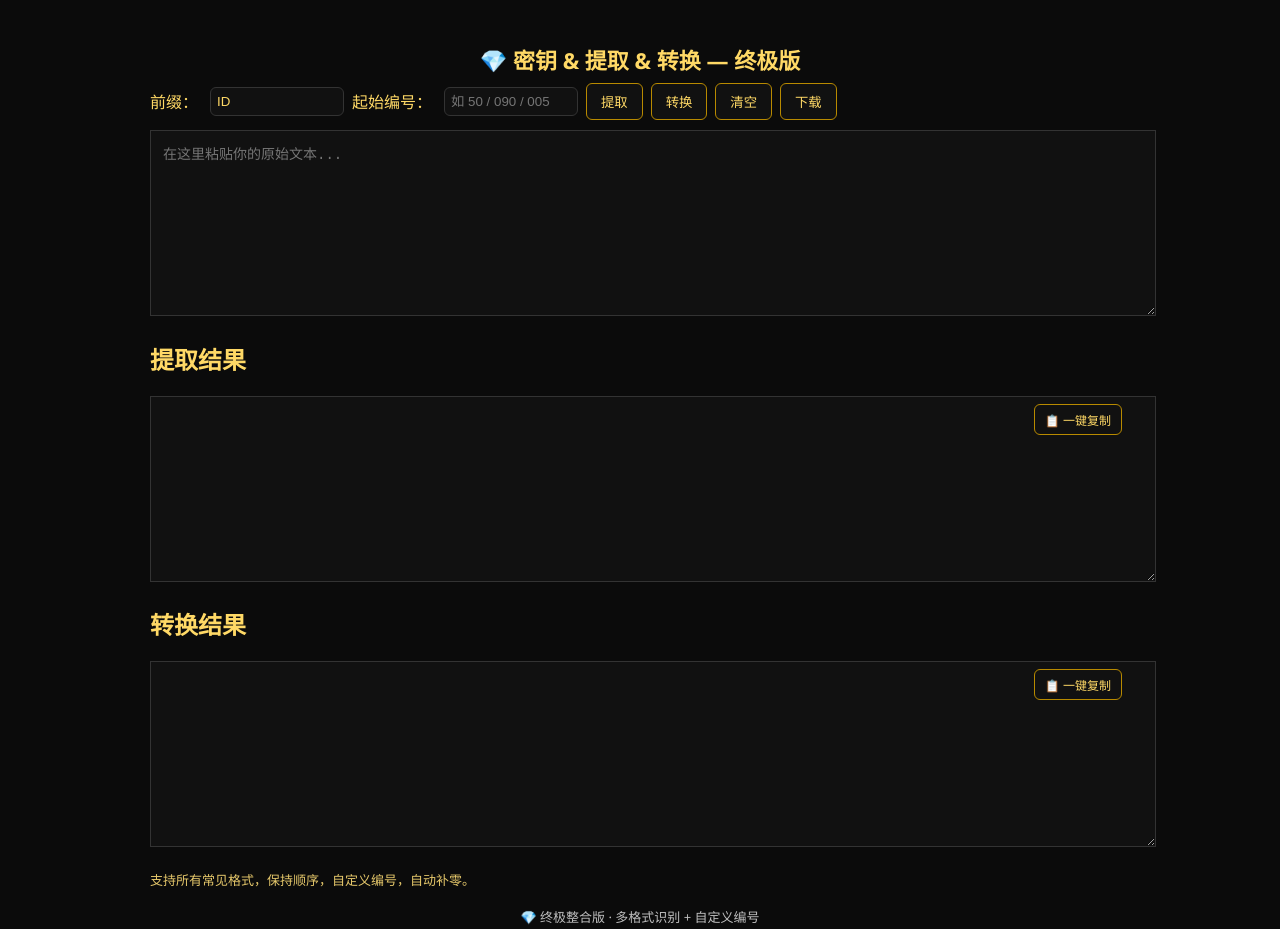
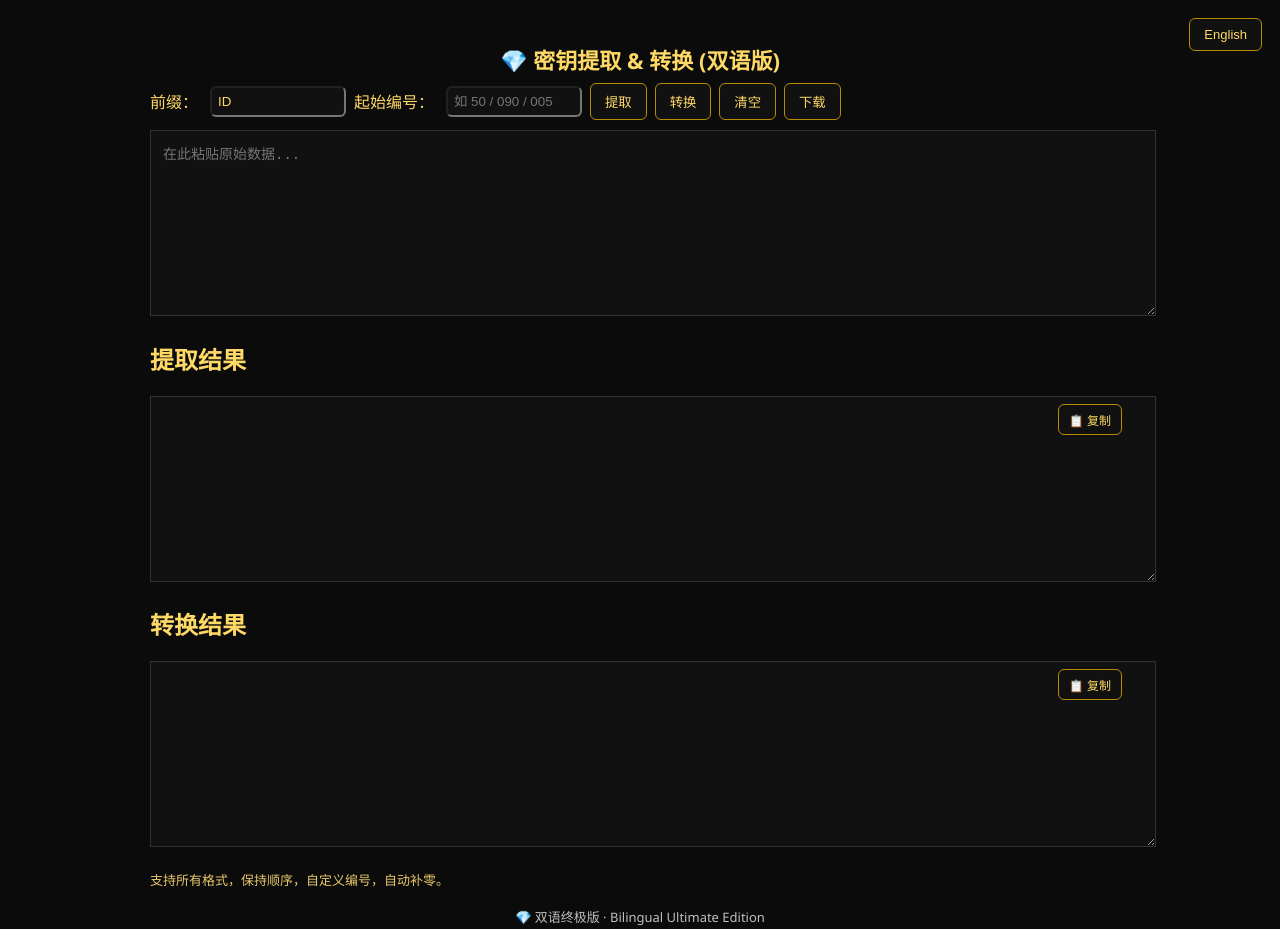
Before and after one commit to skmcgm-lab/idtools, a plain HTML site: page idtools/index.html in a window 1280 px wide. Drawn offline with Linux system fonts and the light colour scheme.

Commit message:
Update index.html

```diff
--- a/idtools/index.html
+++ b/idtools/index.html
@@ -3,9 +3,9 @@
 <head>
 <meta charset="utf-8" />
 <meta name="viewport" content="width=device-width,initial-scale=1" />
-<title>💎 密钥 & 提取 & 转换 — 终极整合版（保持顺序 + 全格式支持）</title>
+<title>💎 密钥提取 & 转换 · Key Extract & Convert — 双语版</title>
 <style>
-  body { background:#0b0b0b; color:#ffd966; font-family: "Segoe UI", Tahoma, Geneva, Verdana, sans-serif; padding:20px; }
+  body { background:#0b0b0b; color:#ffd966; font-family:"Segoe UI",Tahoma,Geneva,Verdana,sans-serif; padding:20px; transition:0.3s; }
   h1 { text-align:center; margin-bottom:8px; font-size:22px; }
   .container{max-width:980px;margin:0 auto;}
   .controls{display:flex;gap:8px;flex-wrap:wrap;margin-bottom:10px;align-items:center;}
@@ -15,52 +15,125 @@
   .copy-btn{position:absolute;right:8px;top:8px;padding:6px 10px;font-size:12px}
   .result-wrap{position:relative;margin-bottom:18px;}
   label{margin-right:4px;}
-  .prefix-input{width:120px;padding:6px;background:#111;border:1px solid #333;color:#ffd966;border-radius:6px;}
+  .prefix-input{width:120px;padding:6px;background:#111;border:1px solid:#333;color:#ffd966;border-radius:6px;}
   footer{margin-top:18px;font-size:13px;color:#bfbfbf;text-align:center;}
   .note{font-size:13px;color:#e6c86b}
+  .lang-btn{position:fixed;top:18px;right:18px;padding:8px 14px;font-size:13px;border-radius:6px;background:#111;border:1px solid #b88a00;cursor:pointer;color:#ffd966;}
+  .lang-btn:hover{background:#b88a00;color:#0b0b0b;}
 </style>
 </head>
 <body>
+
+<button id="langBtn" class="lang-btn">English</button>
+
 <div class="container">
-  <h1>💎 密钥 & 提取 & 转换 — 终极版</h1>
+  <h1 id="title">💎 密钥提取 & 转换 (双语版)</h1>
 
   <div class="controls">
-    <label for="prefix">前缀：</label>
+    <label for="prefix" id="labelPrefix">前缀：</label>
     <input id="prefix" class="prefix-input" value="ID" />
 
-    <label for="startNum">起始编号：</label>
+    <label for="startNum" id="labelStart">起始编号：</label>
     <input id="startNum" class="prefix-input" placeholder="如 50 / 090 / 005" />
 
-    <button class="btn" onclick="extract()">提取</button>
-    <button class="btn" onclick="convert()">转换</button>
-    <button class="btn" onclick="clearAll()">清空</button>
-    <button class="btn" onclick="downloadResult()">下载</button>
+    <button class="btn" id="btnExtract" onclick="extract()">提取</button>
+    <button class="btn" id="btnConvert" onclick="convert()">转换</button>
+    <button class="btn" id="btnClear" onclick="clearAll()">清空</button>
+    <button class="btn" id="btnDownload" onclick="downloadResult()">下载</button>
   </div>
 
-  <textarea id="inputText" placeholder="在这里粘贴你的原始文本..."></textarea>
+  <textarea id="inputText" placeholder="在此粘贴原始数据..."></textarea>
 
-  <h2>提取结果</h2>
+  <h2 id="exTitle">提取结果</h2>
   <div class="result-wrap">
-    <button class="btn copy-btn" onclick="copyResult('extracted')">📋 一键复制</button>
+    <button class="btn copy-btn" id="btnCopyExtract" onclick="copyResult('extracted')">📋 复制</button>
     <textarea id="extracted" readonly></textarea>
   </div>
 
-  <h2>转换结果</h2>
+  <h2 id="cvTitle">转换结果</h2>
   <div class="result-wrap">
-    <button class="btn copy-btn" onclick="copyResult('converted')">📋 一键复制</button>
+    <button class="btn copy-btn" id="btnCopyConvert" onclick="copyResult('converted')">📋 复制</button>
     <textarea id="converted" readonly></textarea>
   </div>
 
-  <p class="note">支持所有常见格式，保持顺序，自定义编号，自动补零。</p>
-
-  <footer>💎 终极整合版 · 多格式识别 + 自定义编号</footer>
+  <p class="note" id="note">支持所有格式，保持顺序，自定义编号，自动补零。</p>
+  <footer id="footer">💎 双语终极版 · Bilingual Ultimate Edition</footer>
 </div>
 
 <script>
+// -------------------- 多语言字典 --------------------
+const lang = {
+  zh: {
+    title: "💎 密钥提取 & 转换 (双语版)",
+    prefix: "前缀：",
+    start: "起始编号：",
+    extract: "提取",
+    convert: "转换",
+    clear: "清空",
+    download: "下载",
+    placeholder: "在此粘贴原始数据...",
+    exTitle: "提取结果",
+    cvTitle: "转换结果",
+    copy: "📋 复制",
+    note: "支持所有格式，保持顺序，自定义编号，自动补零。",
+    copied: "已复制！",
+    noData: "请先提取数据！",
+    noDownload: "没有内容可下载！",
+    footer: "💎 双语终极版 · Bilingual Ultimate Edition",
+    langBtn: "English"
+  },
+  en: {
+    title: "💎 Key Extract & Convert (Bilingual Version)",
+    prefix: "Prefix:",
+    start: "Start No.:",
+    extract: "Extract",
+    convert: "Convert",
+    clear: "Clear",
+    download: "Download",
+    placeholder: "Paste your raw data here...",
+    exTitle: "Extracted Result",
+    cvTitle: "Converted Result",
+    copy: "📋 Copy",
+    note: "Supports all formats, keeps order, custom numbering, auto zero-padding.",
+    copied: "Copied!",
+    noData: "Please extract data first!",
+    noDownload: "No content to download!",
+    footer: "💎 Bilingual Ultimate Edition",
+    langBtn: "中文"
+  }
+};
+
+let currentLang = "zh";
+
+// -------------------- 切换语言 --------------------
+document.getElementById("langBtn").onclick = () => {
+  currentLang = currentLang === "zh" ? "en" : "zh";
+  applyLang();
+};
+
+function applyLang() {
+  const L = lang[currentLang];
+  document.getElementById("title").innerText = L.title;
+  document.getElementById("labelPrefix").innerText = L.prefix;
+  document.getElementById("labelStart").innerText = L.start;
+  document.getElementById("btnExtract").innerText = L.extract;
+  document.getElementById("btnConvert").innerText = L.convert;
+  document.getElementById("btnClear").innerText = L.clear;
+  document.getElementById("btnDownload").innerText = L.download;
+  document.getElementById("inputText").placeholder = L.placeholder;
+  document.getElementById("exTitle").innerText = L.exTitle;
+  document.getElementById("cvTitle").innerText = L.cvTitle;
+  document.getElementById("btnCopyExtract").innerText = L.copy;
+  document.getElementById("btnCopyConvert").innerText = L.copy;
+  document.getElementById("note").innerText = L.note;
+  document.getElementById("footer").innerText = L.footer;
+  document.getElementById("langBtn").innerText = L.langBtn;
+}
+
+// -------------------- 以下原逻辑保持不变 --------------------
 function extract() {
   const raw = document.getElementById('inputText').value || '';
   const text = raw.replace(/\r/g,'').replace(/\\n/g,'\n');
-
   const patterns = [
     /ID\s*:\s*(\S+)[\r\n]+Pass:\s*(\S+)/g,
     /^\s*(\d+-\d+)\s+(\S+)/gm,
@@ -95,18 +168,16 @@ function extract() {
   document.getElementById('converted').value = '';
 }
 
-// 🔥 终极自定义编号版本
 function convert() {
   const extracted = document.getElementById('extracted').value.trim();
   if (!extracted) {
-    alert('请先提取数据！');
+    alert(lang[currentLang].noData);
     return;
   }
 
   const lines = extracted.split(/\n+/);
   const prefix = document.getElementById('prefix').value || 'ID';
   let startNumRaw = document.getElementById('startNum').value.trim();
-
   let useCustomStart = startNumRaw !== '';
   let startNum = parseInt(startNumRaw || '1', 10);
 
@@ -115,17 +186,8 @@ function convert() {
     const id = parts[0] || '';
     const token = parts.slice(1).join(' ') || '';
 
-    // 当前编号
     let current = useCustomStart ? startNum + idx : idx + 1;
-
-    // 补零长度
-    let padLength = 2;
-    if (useCustomStart) {
-      padLength = startNumRaw.length; // 和输入一致 例如“090”→3位
-    } else {
-      if (lines.length >= 100) padLength = 3; // 原逻辑
-    }
-
+    let padLength = useCustomStart ? startNumRaw.length : (lines.length >= 100 ? 3 : 2);
     const num = String(current).padStart(padLength, '0');
 
     return `${prefix}${num},${id},${token}`;
@@ -134,7 +196,6 @@ function convert() {
   document.getElementById('converted').value = converted;
 }
 
-// 其余功能保持不变
 function clearAll() {
   document.getElementById('inputText').value = '';
   document.getElementById('extracted').value = '';
@@ -145,7 +206,7 @@ function copyResult(id) {
   const ta = document.getElementById(id);
   ta.select();
   document.execCommand('copy');
-  alert('已复制');
+  alert(lang[currentLang].copied);
 }
 
 function downloadResult() {
@@ -158,7 +219,7 @@ function downloadResult() {
     filename = 'token.txt';
   }
   if (!content) {
-    alert('没有内容可以下载！');
+    alert(lang[currentLang].noDownload);
     return;
   }
   const blob = new Blob([content], {type:'text/plain;charset=utf-8'});
@@ -167,6 +228,10 @@ function downloadResult() {
   link.download = filename;
   link.click();
 }
+
+// 初始化为当前语言
+applyLang();
 </script>
+
 </body>
 </html>
```
